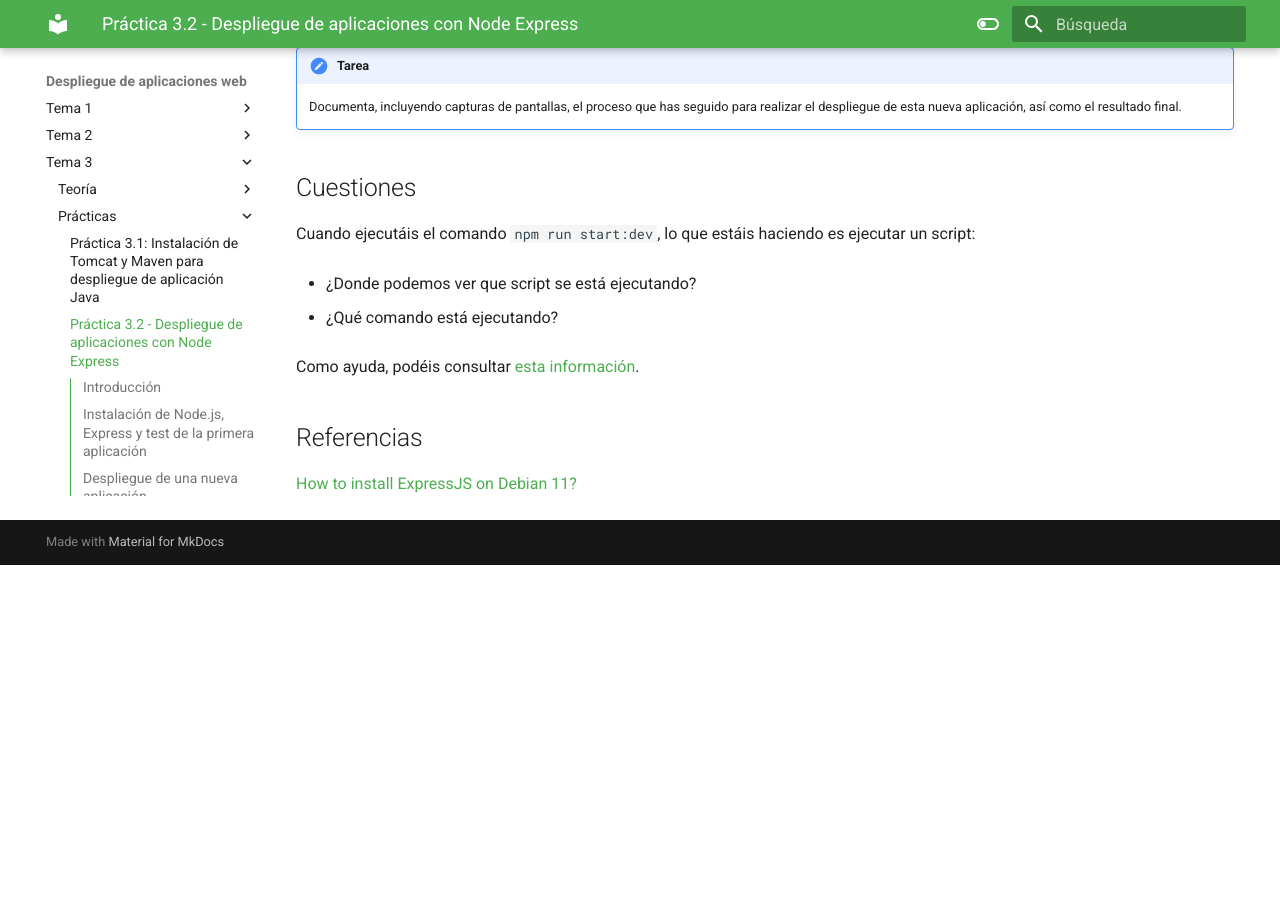
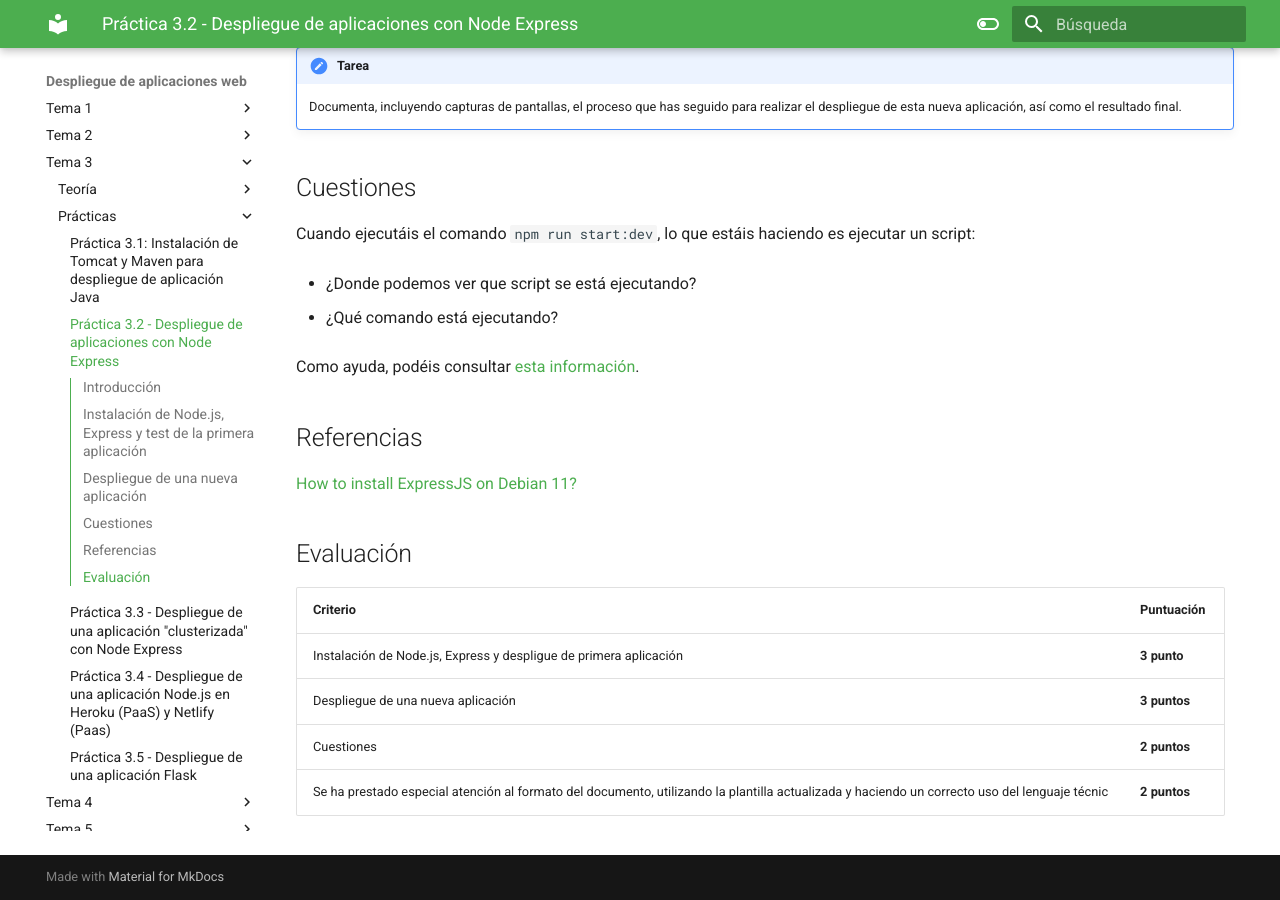
Before and after one commit to raul-profesor/DEAW, an MkDocs documentation site: the page built from docs/P3.2-NodeJS-Express.md, in a window 1280 px wide and 900 px high, scrolled down 1453 px. Built offline with MkDocs 1.6.1 and Material for MkDocs 9.7.7, drawn with Linux system fonts in a browser that asks for light colours; before the commit the page ends 2018 px from its top, so only the background shows below that.

Commit message:
Crit. evaluación

```diff
--- a/docs/P3.1-Tomcat.md
+++ b/docs/P3.1-Tomcat.md
@@ -231,3 +231,13 @@ En principio esto representa un gran riesgo de seguridad, ¿sabrías razonar o a
 [Why are plain text passwords in the config files?](https://cwiki.apache.org/confluence/display/TOMCAT/Password)
 
 [How to avoid storing passwords in the clear for tomcat's server.xml Resource definition of a DataSource?](https://stackoverflow.com/questions/129160/how-to-avoid-storing-passwords-in-the-clear-for-tomcats-server-xml-resource-def)
+
+## Evaluación
+
+| Criterio                                                                                                                                      | Puntuación   |
+|-----------------------------------------------------------------------------------------------------------------------------------------------|--------------|
+| Despliegue manual de un `.war` en Tomcat                                                                                                      | **1 punto**      |
+| Despliegue del `.war` de prueba utilizando maven                                                                                              | **0.25 puntos**  |
+| Despliegue de una aplicación con maven desde un repositorio de Github                                                                         | **4.75 puntos** |
+| Cuestiones                                                                                                                                    | **2 puntos**     |
+| Se ha prestado especial atención al formato del documento, utilizando la plantilla actualizada y haciendo un correcto uso del lenguaje técnic | **2 puntos**     |
--- a/docs/P3.2-NodeJS-Express.md
+++ b/docs/P3.2-NodeJS-Express.md
@@ -78,3 +78,13 @@ Como ayuda, podéis consultar [esta información](https://www.freecodecamp.org/e
 ## Referencias
 
 [How to install ExpressJS on Debian 11?](https://unixcop.com/how-to-install-expressjs-on-debian-11/)
+
+
+## Evaluación
+
+| Criterio                                                                                                                                      | Puntuación   |
+|-----------------------------------------------------------------------------------------------------------------------------------------------|--------------|
+| Instalación de Node.js, Express y despligue de primera aplicación                                                                                                      | **3 punto**      |
+| Despliegue de una nueva aplicación                                                                                              | **3 puntos**  |
+| Cuestiones                                                                                                                                    | **2 puntos**     |
+| Se ha prestado especial atención al formato del documento, utilizando la plantilla actualizada y haciendo un correcto uso del lenguaje técnic | **2 puntos**     |
```
